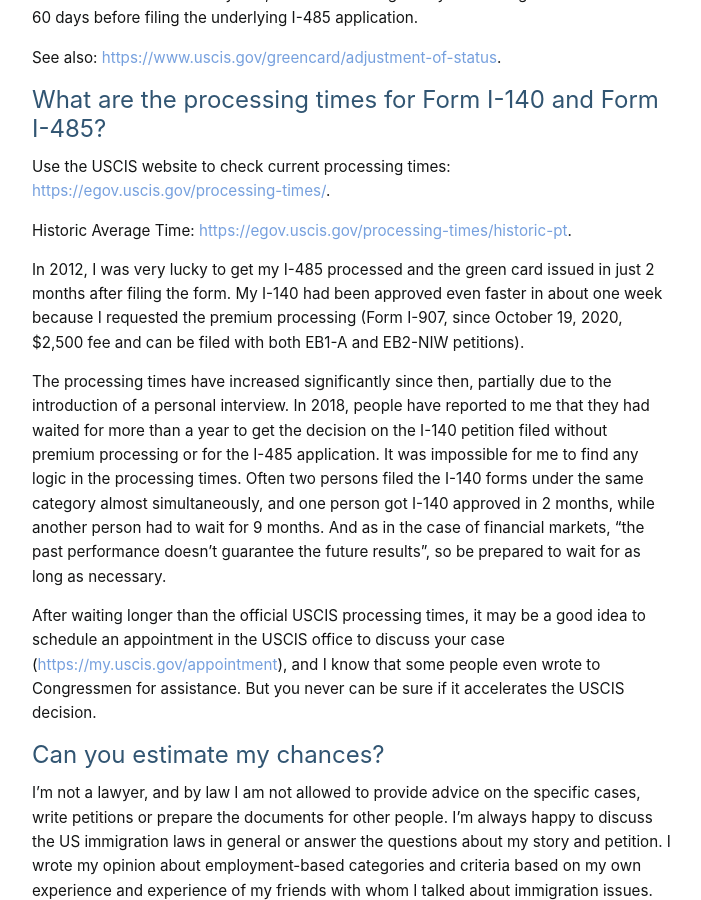
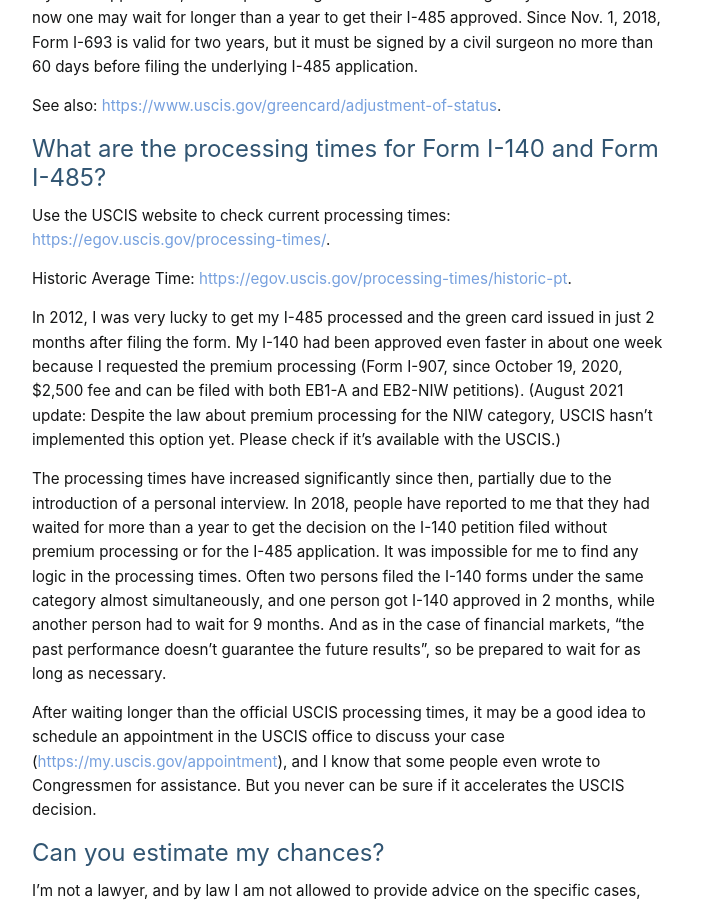
Before and after one commit to andreychemist/andreychemist.github.io, a Jekyll site: the page built from pages/faq.md, in a window 1280 px wide and 900 px high, scrolled down 6457 px. Shown: the whole window, without its empty margins (288-989 px from the left). Built offline with Jekyll 4.4.1, drawn with Linux system fonts in a browser that asks for light colours; some web fonts are replaced; some of the changed text lies outside the part shown.

Commit message:
NIW premium update

```diff
--- a/pages/faq.md
+++ b/pages/faq.md
@@ -53,7 +53,7 @@ EB2-NIW requires you to be a person with exceptional abilities (defined on the p
 
 The law about the EB2 category mentions both aliens who are members of the professions holding advanced degrees and aliens of exceptional ability. It was not clear for me if the first group (advanced degree holders) can self-petition and request the NIW. But the case described in *Matter of Dhanasar* hints that the advanced degree is enough to establish eligibility under EB2 for both self-petitioning and requesting the NIW. Advanced degrees, besides MS, PhD, include a bachelor degree followed by at least 5 years of professional experience.
 
-EB2-NIW is considered to be an easier category. I personally don’t know cases when the EB2-NIW petition was denied for a person with a PhD degree working in the US in the field of expertise. Since October 19, 2020, the EB2-NIW category allows requesting the premium processing to be reviewed in 45 business days (<https://www.uscis.gov/forms/how-do-i-use-premium-processing-service>). Before 2020, the processing time without premium processing was hard to predict, it could take many months if not years before getting the USCIS decision, and it was a serious drawback of the EB2-NIW category.
+EB2-NIW is considered to be an easier category. I personally don’t know cases when the EB2-NIW petition was denied for a person with a PhD degree working in the US in the field of expertise. Since October 19, 2020, the EB2-NIW category allows requesting the premium processing to be reviewed in 45 business days (<https://www.uscis.gov/forms/how-do-i-use-premium-processing-service>). Before 2020, the processing time without premium processing was hard to predict, it could take many months if not years before getting the USCIS decision, and it was a serious drawback of the EB2-NIW category. (August 2021 update: Despite the law about premium processing for the NIW category, USCIS hasn't implemented this option yet. Please check if it's available with the USCIS.)
 
 # For EB-1A, should one claim as many criteria as possible?
 
@@ -129,7 +129,7 @@ Use the USCIS website to check current processing times: <https://egov.uscis.gov
 
 Historic Average Time: <https://egov.uscis.gov/processing-times/historic-pt>.
 
-In 2012, I was very lucky to get my I-485 processed and the green card issued in just 2 months after filing the form. My I-140 had been approved even faster in about one week because I requested the premium processing (Form I-907, since October 19, 2020, $2,500 fee and can be filed with both EB1-A and EB2-NIW petitions).
+In 2012, I was very lucky to get my I-485 processed and the green card issued in just 2 months after filing the form. My I-140 had been approved even faster in about one week because I requested the premium processing (Form I-907, since October 19, 2020, $2,500 fee and can be filed with both EB1-A and EB2-NIW petitions). (August 2021 update: Despite the law about premium processing for the NIW category, USCIS hasn't implemented this option yet. Please check if it's available with the USCIS.)
 
 The processing times have increased significantly since then, partially due to the introduction of a personal interview. In 2018, people have reported to me that they had waited for more than a year to get the decision on the I-140 petition filed without premium processing or for the I-485 application. It was impossible for me to find any logic in the processing times. Often two persons filed the I-140 forms under the same category almost simultaneously, and one person got I-140 approved in 2 months, while another person had to wait for 9 months. And as in the case of financial markets, “the past performance doesn’t guarantee the future results”, so be prepared to wait for as long as necessary.
 
@@ -231,7 +231,7 @@ I read stories that someone created a company in the US while on B1/B2 visa and
 
 # How did you fill Form I-907?
 
-You can submit Form I-907, Request for Premium Processing Service, with the I-140 Petition under the EB-1A category, and since October 19, 2020 for the EB2-NIW category: <https://www.uscis.gov/forms/how-do-i-use-premium-processing-service>.
+You can submit Form I-907, Request for Premium Processing Service, with the I-140 Petition under the EB-1A category, and since October 19, 2020 for the EB2-NIW category: <https://www.uscis.gov/forms/how-do-i-use-premium-processing-service>. (August 2021 update: Despite the law about premium processing for the NIW category, USCIS hasn't implemented this option yet. Please check if it's available with the USCIS.)
 
 First, make sure that you are filling [the most recent form](https://www.uscis.gov/sites/default/files/document/forms/i-907.pdf). An expiration date can be found in the top right corner on the first page. I prepared my form in 2012, it was similar but not the same. The fee has increased since that time and since Oct. 2020 is $2,500 (and it may increase again in the future).
 
```
Also changed, not shown: pages/faq-rus.md (+3 -3 lines).
